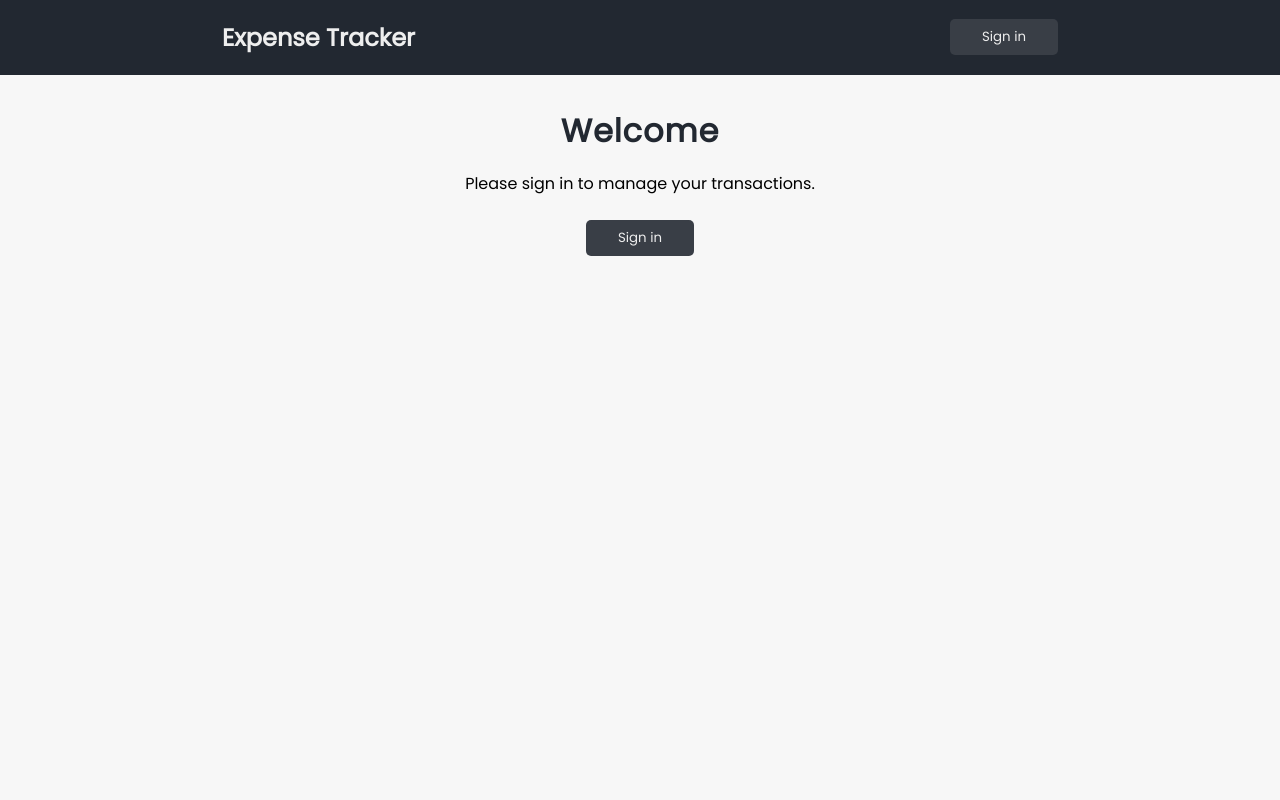
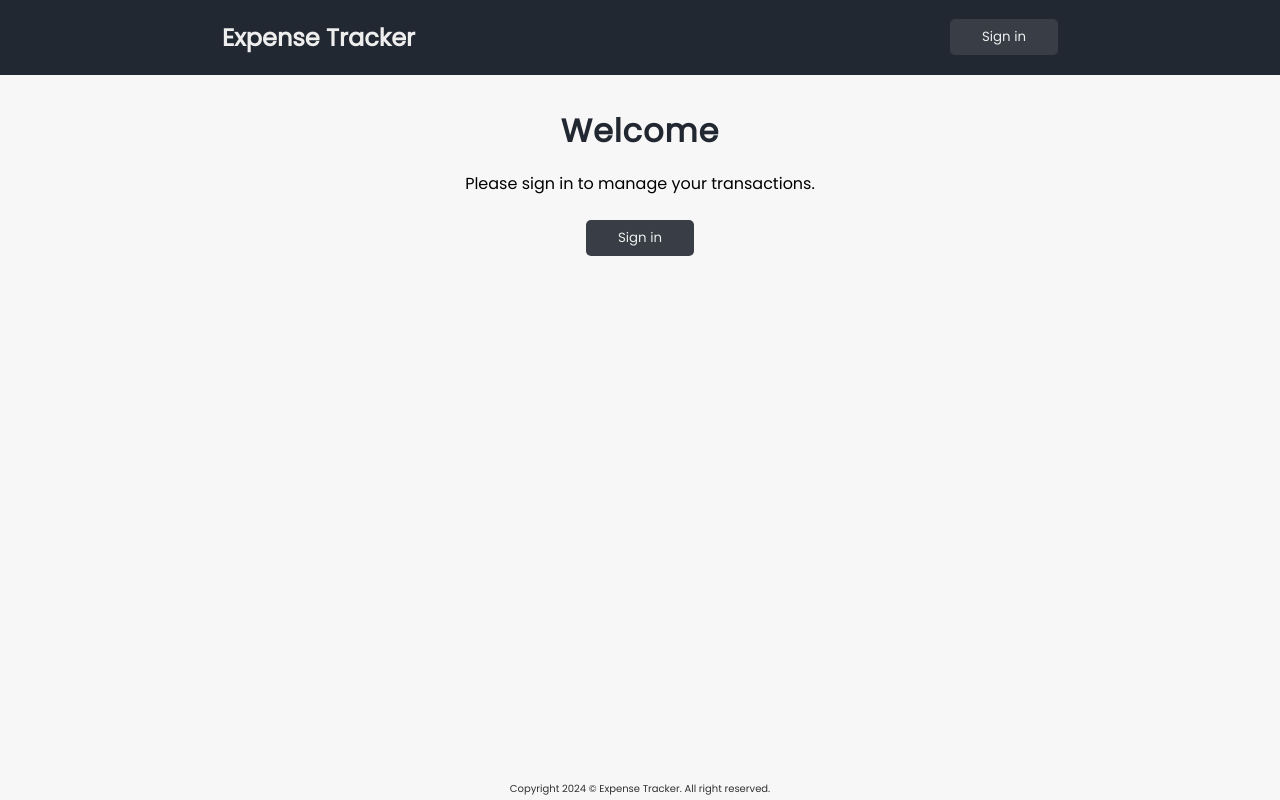
Before and after one commit to akaBaytar/expense-tracker, a Next.js app: page / in a window 1280 px wide. Built offline with nearby package versions, Linux system fonts and the light colour scheme; no server answers.

Commit message:
footer component and styles

```diff
--- a/app/globals.css
+++ b/app/globals.css
@@ -16,11 +16,11 @@ body {
 
 .container {
   width: 25rem;
+  min-height: 80vh;
   margin: 2rem auto;
   display: flex;
   flex-direction: column;
   align-items: center;
-  justify-content: center;
 }
 
 .navbar {
@@ -216,3 +216,10 @@ input[type='number'] {
 .list li:hover .delete-button {
   opacity: 1;
 }
+
+.footer {
+  text-align: center;
+  font-size: 0.75rem;
+  opacity: 0.8;
+  margin-block: 2rem;
+}
--- a/app/layout.tsx
+++ b/app/layout.tsx
@@ -4,6 +4,7 @@ import { Poppins } from 'next/font/google';
 import { ClerkProvider } from '@clerk/nextjs';
 
 import Header from '@/components/Header';
+import Footer from '@/components/Footer';
 
 import './globals.css';
 
@@ -21,6 +22,7 @@ const RootLayout = ({ children }: Readonly<{ children: React.ReactNode }>) => {
         <body className={poppins.className}>
           <Header />
           <main className='container'>{children}</main>
+          <Footer />
         </body>
       </html>
     </ClerkProvider>
--- /dev/null
+++ b/components/Footer.tsx
@@ -0,0 +1,11 @@
+const Footer = () => {
+  return (
+    <footer className='footer'>
+      <small>
+        Copyright {new Date().getFullYear()} &copy; Expense Tracker. All right
+        reserved.
+      </small>
+    </footer>
+  );
+};
+export default Footer;
```
